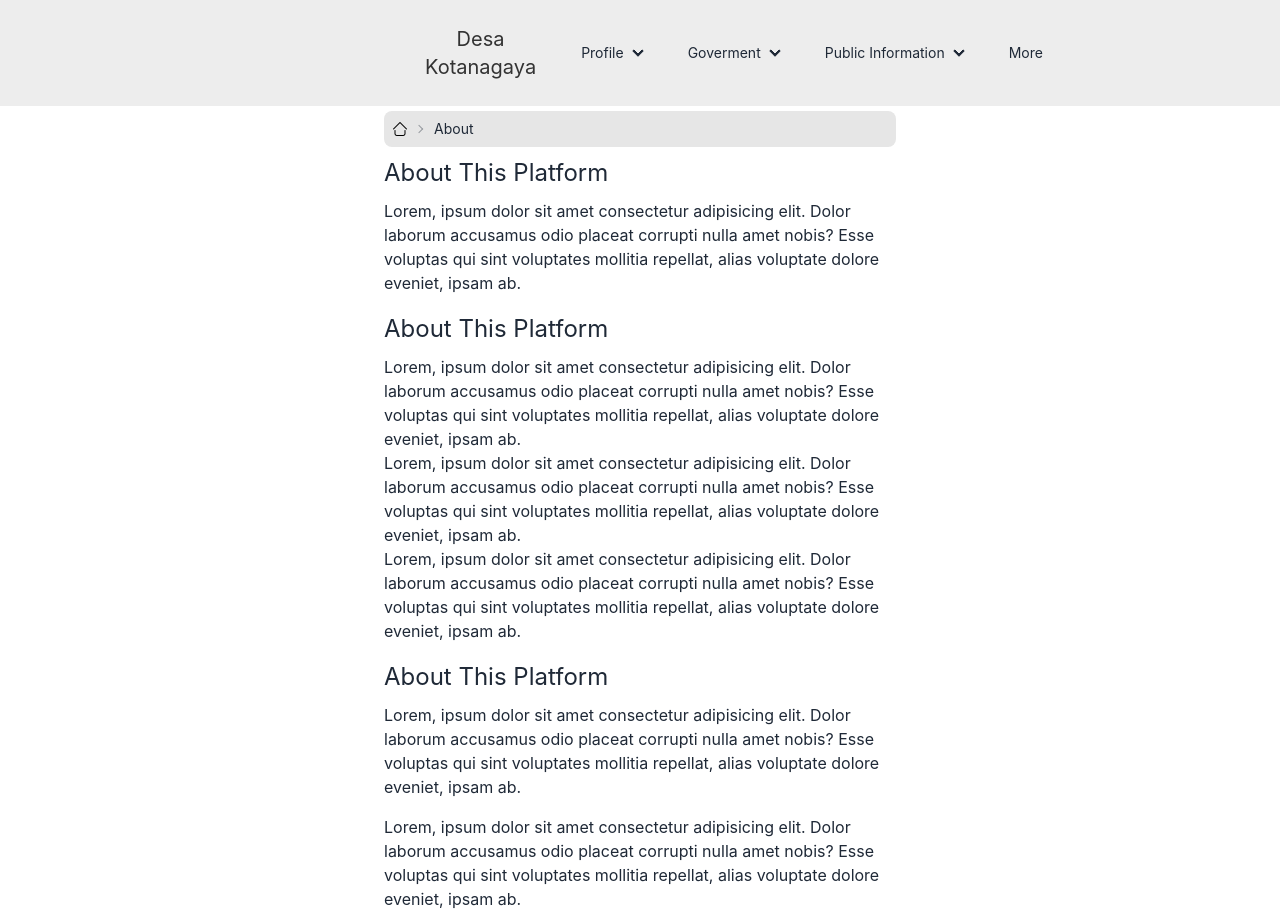
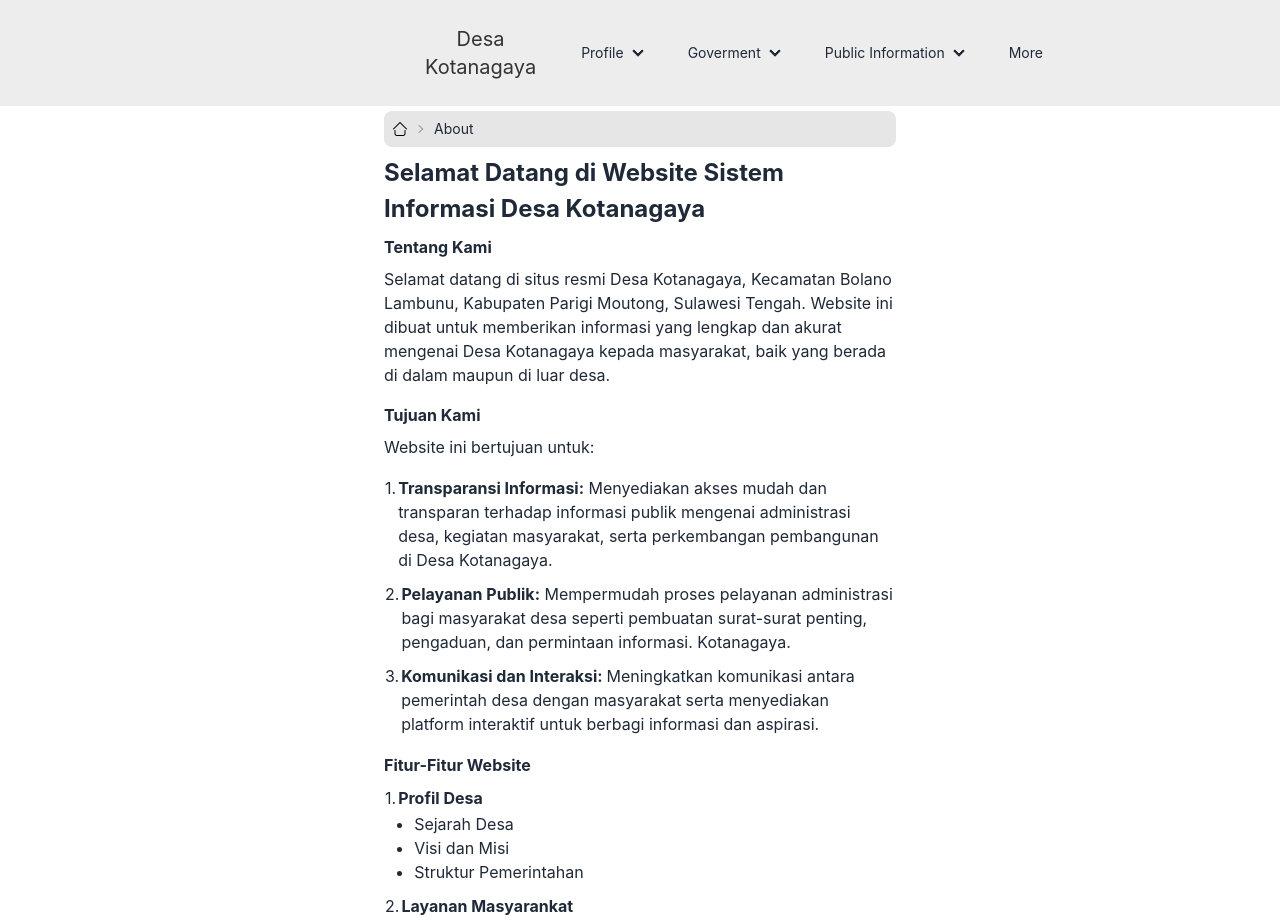
Before and after one commit to MochZukhruf/Village-Web-Project, a React (Create React App) app: page /about in a window 1280 px wide. Shown: the top 923 px of the page. Built offline with nearby package versions, Linux system fonts and the light colour scheme.

Commit message:
nambah about dikit

```diff
--- a/src/components/pages/profile/Aboutus.jsx
+++ b/src/components/pages/profile/Aboutus.jsx
@@ -25,65 +25,107 @@ export const Aboutus = () => {
       </div>
       <div className="content-about">
         <div className="header-content">
-          <h1>About This Platform</h1>
+          <h1>Selamat Datang di Website Sistem Informasi Desa Kotanagaya</h1>
         </div>
+        <div className="content-title">Tentang Kami</div>
         <div className="content-fill">
           <p>
-            Lorem, ipsum dolor sit amet consectetur adipisicing elit. Dolor
-            laborum accusamus odio placeat corrupti nulla amet nobis? Esse
-            voluptas qui sint voluptates mollitia repellat, alias voluptate
-            dolore eveniet, ipsam ab.
+            Selamat datang di situs resmi Desa Kotanagaya, Kecamatan Bolano
+            Lambunu, Kabupaten Parigi Moutong, Sulawesi Tengah. Website ini
+            dibuat untuk memberikan informasi yang lengkap dan akurat mengenai
+            Desa Kotanagaya kepada masyarakat, baik yang berada di dalam maupun
+            di luar desa.
           </p>
         </div>
-        <div className="header-content">
-          <h1>About This Platform</h1>
+        <div className="content-title">Tujuan Kami</div>
+        <div className="content-fill">
+          <p>Website ini bertujuan untuk:</p>
         </div>
-        <div className="content-fill">
-          <p>
-            Lorem, ipsum dolor sit amet consectetur adipisicing elit. Dolor
-            laborum accusamus odio placeat corrupti nulla amet nobis? Esse
-            voluptas qui sint voluptates mollitia repellat, alias voluptate
-            dolore eveniet, ipsam ab.
-          </p>
-          <p>
-            Lorem, ipsum dolor sit amet consectetur adipisicing elit. Dolor
-            laborum accusamus odio placeat corrupti nulla amet nobis? Esse
-            voluptas qui sint voluptates mollitia repellat, alias voluptate
-            dolore eveniet, ipsam ab.
-          </p>
-          <p>
-            Lorem, ipsum dolor sit amet consectetur adipisicing elit. Dolor
-            laborum accusamus odio placeat corrupti nulla amet nobis? Esse
-            voluptas qui sint voluptates mollitia repellat, alias voluptate
-            dolore eveniet, ipsam ab.
-          </p>
+        <table>
+          <tbody>
+            <div className="fill-head">
+              <tr>
+                <td className="number-content align-top">1.</td>
+                <td className="content-fill">
+                  <strong>Transparansi Informasi:</strong> Menyediakan akses
+                  mudah dan transparan terhadap informasi publik mengenai
+                  administrasi desa, kegiatan masyarakat, serta perkembangan
+                  pembangunan di Desa Kotanagaya.
+                </td>
+              </tr>
+            </div>
+            <div className="fill-head">
+              <tr>
+                <td className="number-content align-top">2.</td>
+                <td className="content-fill">
+                  <strong>Pelayanan Publik:</strong> Mempermudah proses
+                  pelayanan administrasi bagi masyarakat desa seperti pembuatan
+                  surat-surat penting, pengaduan, dan permintaan informasi.
+                  Kotanagaya.
+                </td>
+              </tr>
+            </div>
+            <div className="fill-head">
+              <tr>
+                <td className="number-content align-top">3.</td>
+                <td className="content-fill">
+                  <strong>Komunikasi dan Interaksi: </strong> Meningkatkan
+                  komunikasi antara pemerintah desa dengan masyarakat serta
+                  menyediakan platform interaktif untuk berbagi informasi dan
+                  aspirasi.
+                </td>
+              </tr>
+            </div>
+          </tbody>
+        </table>
+        <div className="content-title">Fitur-Fitur Website</div>
+
+        <div className="content-sub-title">
+          <table>
+            <tbody>
+              <tr>
+                <td className="number-content align-top">1.</td>
+                <td>
+                  <strong>Profil Desa</strong>
+                </td>
+              </tr>
+              <tr>
+                <td></td>
+                <td>
+                  <ul className="custom-bullets">
+                    <li>Sejarah Desa</li>
+                    <li>Visi dan Misi</li>
+                    <li>Struktur Pemerintahan</li>
+                  </ul>
+                </td>
+              </tr>
+            </tbody>
+          </table>
         </div>
-        <div className="header-content">
-          <h1>About This Platform</h1>
-        </div>
-        <div className="content-fill">
-          <p>
-            Lorem, ipsum dolor sit amet consectetur adipisicing elit. Dolor
-            laborum accusamus odio placeat corrupti nulla amet nobis? Esse
-            voluptas qui sint voluptates mollitia repellat, alias voluptate
-            dolore eveniet, ipsam ab.
-          </p>
-        </div>
-        <div className="content-fill">
-          <p>
-            Lorem, ipsum dolor sit amet consectetur adipisicing elit. Dolor
-            laborum accusamus odio placeat corrupti nulla amet nobis? Esse
-            voluptas qui sint voluptates mollitia repellat, alias voluptate
-            dolore eveniet, ipsam ab.
-          </p>
-        </div>
-        <div className="content-fill">
-          <p>
-            Lorem, ipsum dolor sit amet consectetur adipisicing elit. Dolor
-            laborum accusamus odio placeat corrupti nulla amet nobis? Esse
-            voluptas qui sint voluptates mollitia repellat, alias voluptate
-            dolore eveniet, ipsam ab.
-          </p>
+        <div className="content-sub-title">
+          <table>
+            <tbody>
+              <tr>
+                <td className="number-content align-top">2.</td>
+                <td>
+                  <strong>Layanan Masyarankat</strong>
+                </td>
+              </tr>
+              <tr>
+                <td></td>
+                <td>
+                  <ul className="custom-bullets">
+                    <li>Formulir Online untuk Pelayanan Administrasi</li>
+                    <li>
+                      Informasi tentang Layanan Kesehatan, Pendidikan, dan
+                      Sosial
+                    </li>
+                    <li>Pengaduan dan Saran</li>
+                  </ul>
+                </td>
+              </tr>
+            </tbody>
+          </table>
         </div>
       </div>
     </div>
--- a/src/styles/navbar.css
+++ b/src/styles/navbar.css
@@ -98,10 +98,6 @@
   display: block;
 }
 
-.dropdown-header {
-  padding: 0.5rem;
-}
-
 .dropdown-header > li > a {
   padding: 0.5rem 1rem;
   display: block;
--- a/src/styles/profile.css
+++ b/src/styles/profile.css
@@ -20,8 +20,34 @@
   margin-top: 1vh;
   font-size: 3vh;
   margin-bottom: 1vh;
+  font-weight: bold;
+}
+.content-title {
+  margin-top: 1vh;
+  font-size: 2vh;
+  margin-bottom: 1vh;
+  font-weight: bold;
 }
 
 .content-fill {
   margin-bottom: 2vh;
+  text-align: start;
 }
+
+.fill-head {
+  margin-bottom: 1vh;
+}
+
+.content-sub-title {
+  text-align: left;
+  margin-top: 1vh;
+}
+
+ul {
+  list-style-type: disc; /* tipe bullets, bisa diubah menjadi circle, square, dll */
+}
+
+ul.custom-bullets {
+  margin-left: 2vh;
+  list-style-type: disc; /* contoh custom style */
+}
```
